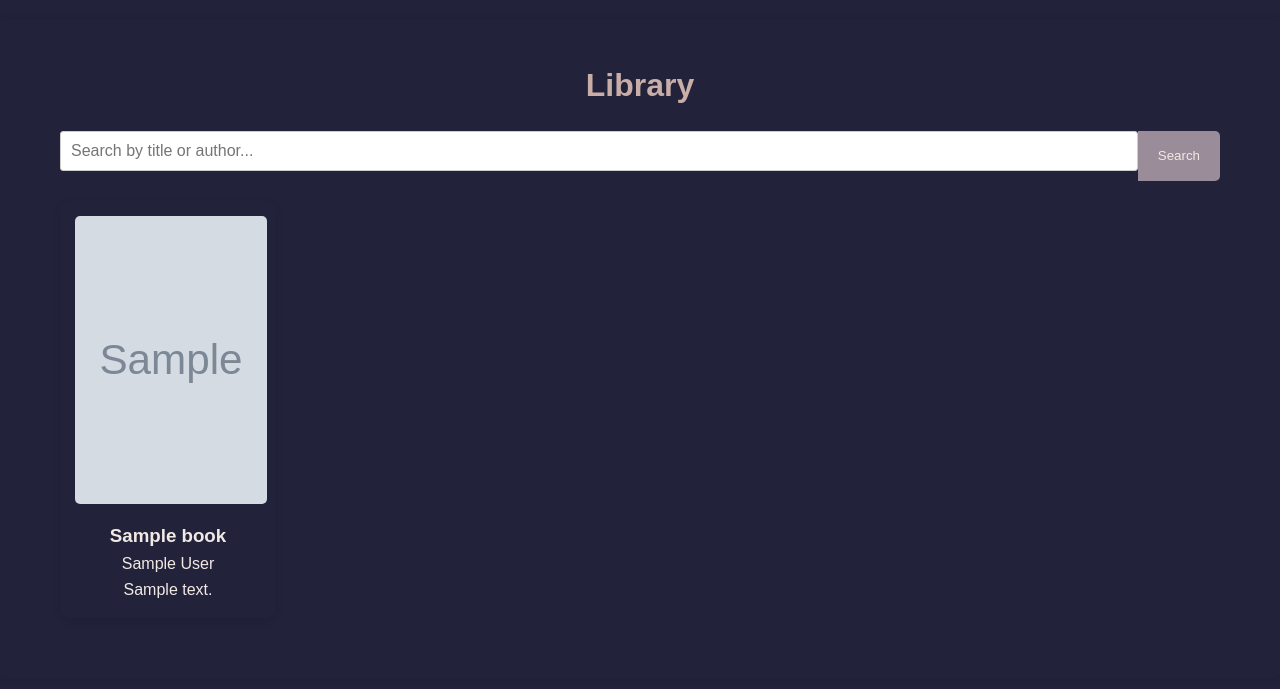
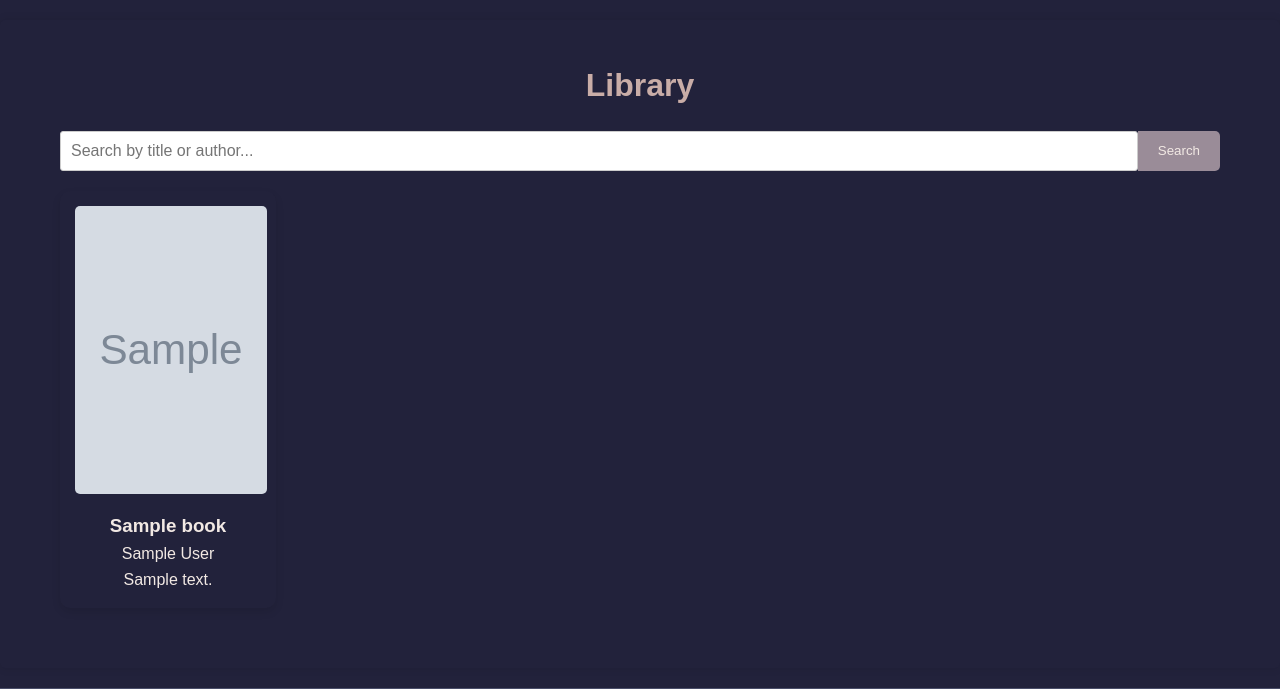
Before and after one commit to actal7/library-webstore, a PHP site: template src/views/library.php in a window 1280 px wide. Shown: the part 46-735 px from the top of the page. Run offline with PHP 8.4, Linux system fonts and the light colour scheme; the template is opened without the code that fills it: most values are stand-ins (such as "Sample title", 1, 10 or a date in 2020); grey boxes marked "Sample" are stand-in pictures; data that the repository does not hold is empty; some libraries are stand-ins or nearby versions.

Commit message:
add images for new set of books

```diff
--- a/public/css/library.css
+++ b/public/css/library.css
@@ -22,6 +22,10 @@
   width: 300px;
   border: 1px solid var(--trim-color);
   border-radius: 5px 0 0 5px;
+}
+
+.search-form input.search-bar {
+  margin: 0;
 }
 
 .search-form button {
--- a/src/views/library.php
+++ b/src/views/library.php
@@ -2,7 +2,7 @@
     <h1>Library</h1>
 
     <form method="GET" action="/library" class="search-form">
-        <input type="text" name="search" placeholder="Search by title or author..." value="<?= htmlspecialchars($search) ?>">
+        <input class="search-bar" type="text" name="search" placeholder="Search by title or author..." value="<?= htmlspecialchars($search) ?>">
         <button type="submit">Search</button>
     </form>
 
```
Also changed, not shown: public/images/american-gods.jpg (added), public/images/beloved.jpg (added), public/images/dorian-gray.jpg (added), public/images/gone-girl.jpg (added), public/images/handmaids-tale.jpg (added), public/images/one-hundred-years.jpg (added), public/images/oscar-wao.jpg (added), public/images/the-book-thief.jpg (added), public/images/the-hobbit.jpg (added), public/images/the-night-circus.jpg (added), public/images/the-road.jpg (added), public/images/the-stranger.jpg (added).
